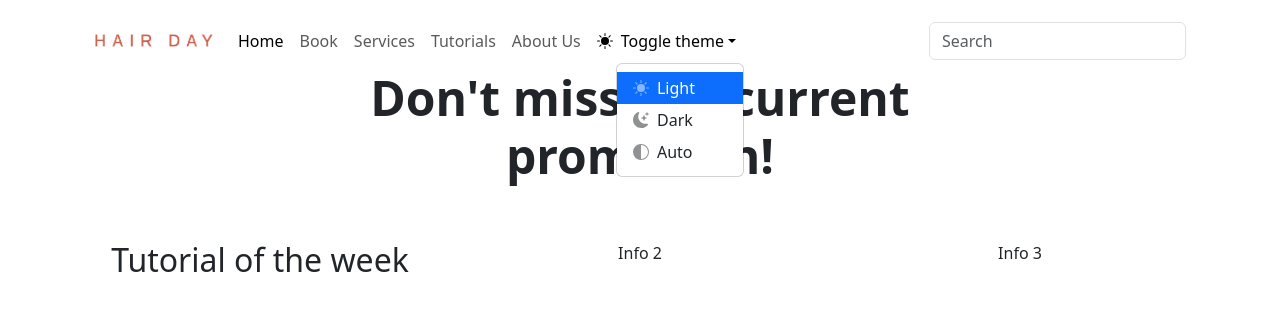
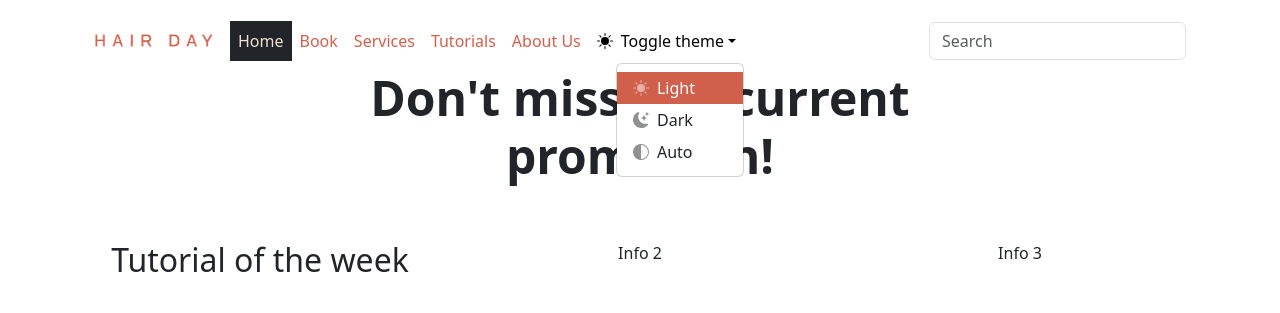
Before and after one commit to juanpg/html-css-project, a plain HTML site: page index.html in a window 1280 px wide. Both pictures are taken after a click on the button "Toggle theme". Shown: the part 165-478 px from the top of the page. Drawn offline with nearby package versions, Linux system fonts and the light colour scheme.

Commit message:
Image animation and link colors

```diff
--- a/css/style.css
+++ b/css/style.css
@@ -1,3 +1,8 @@
+:root {
+    color-scheme: light dark;
+    supported-color-schemes: light dark;
+}
+
 .bi {
     width: 1em;
     height: 1em;
@@ -9,7 +14,27 @@
     display:block !important
 }
 
-:root {
-    color-scheme: light dark;
-    supported-color-schemes: light dark;
+.highlight:hover {
+    transform: scale(1.2);
+    transition: 0.5s;
 }
+
+a:any-link, .nav-link {
+    color: #d0604c;
+}
+
+.nav-link:hover {
+    color: #f2e0d2 !important;
+    background-color: var(--bs-body-color);
+}
+
+a.active {
+    color: #f2e0d2 !important;
+    background-color: var(--bs-body-color);
+}
+
+.dropdown-item.active, .dropdown-item:active {
+    color: var(--bs-dropdown-link-active-color);
+    text-decoration: none;
+    background-color: #d0604c;
+}
```
